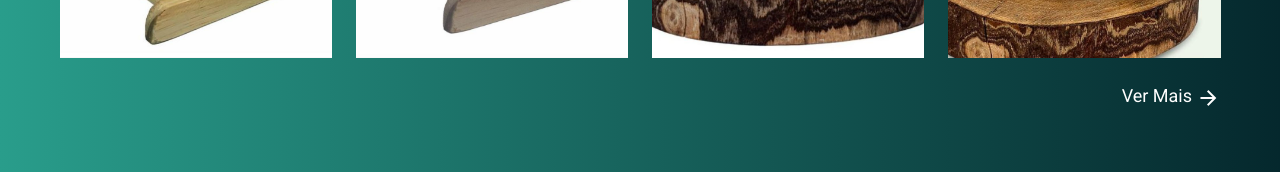
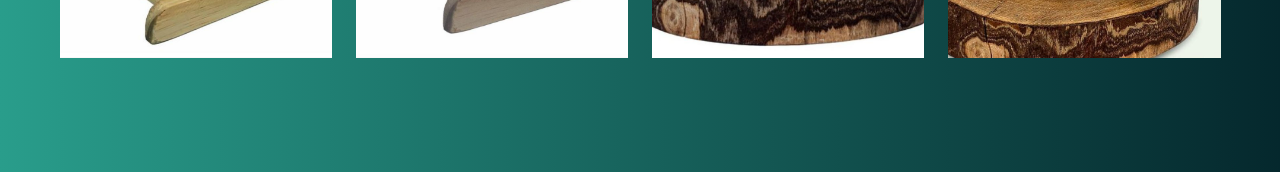
Before and after one commit to guilhermelcs/loja-take, a Vue app: page / in a window 1280 px wide. Shown: the part 335-507 px from the top of the page. Built offline with nearby package versions, Linux system fonts and the light colour scheme.

Commit message:
Removendo botão ver mais

```diff
--- a/src/components/ListagemProdutos.vue
+++ b/src/components/ListagemProdutos.vue
@@ -13,9 +13,9 @@
                         </v-col>
                     </v-row>
                 </v-col>
-                <v-col v-if=" i == repeat && showLinkButton " offset="9" cols="3" class="text-right">
+                <!--v-col v-if=" i == repeat && showLinkButton " offset="9" cols="3" class="text-right">
                     <LinkButton routeTo="/produtos" buttonName="Ver Mais" />
-                </v-col>
+                </v-col-->
             </v-row>
         </v-row>
 </v-container>
```
